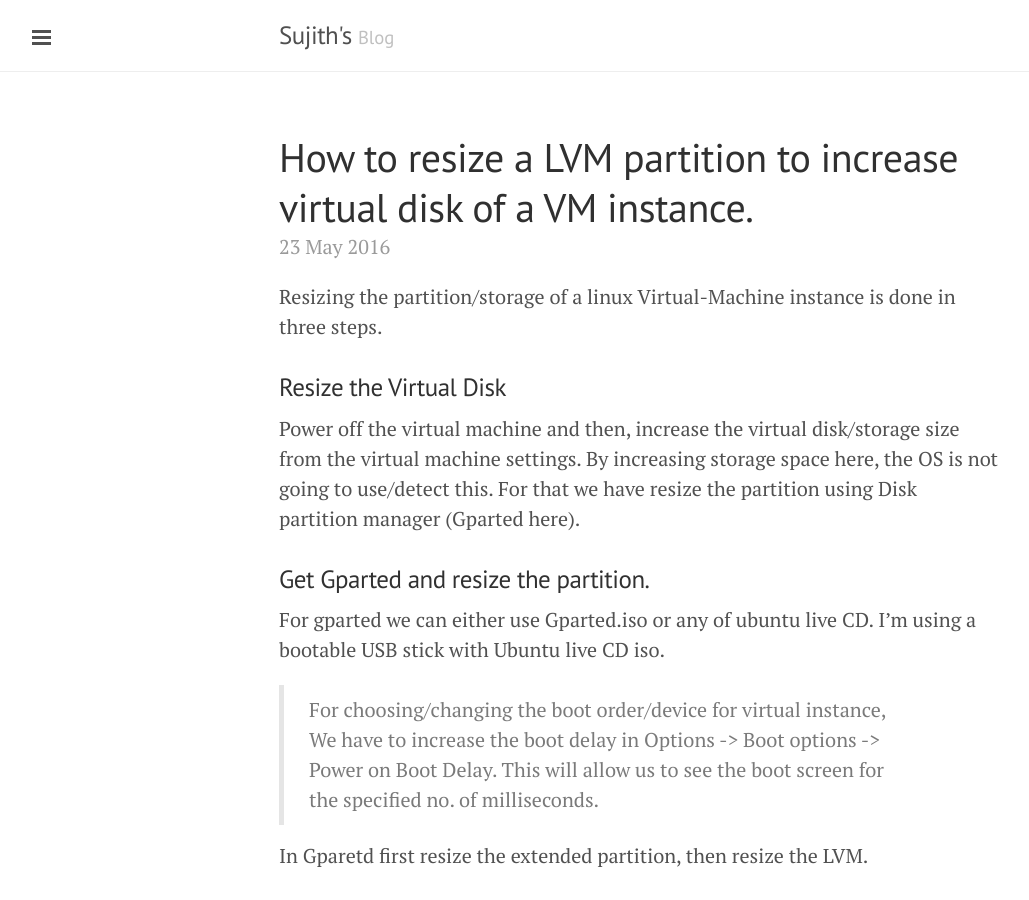
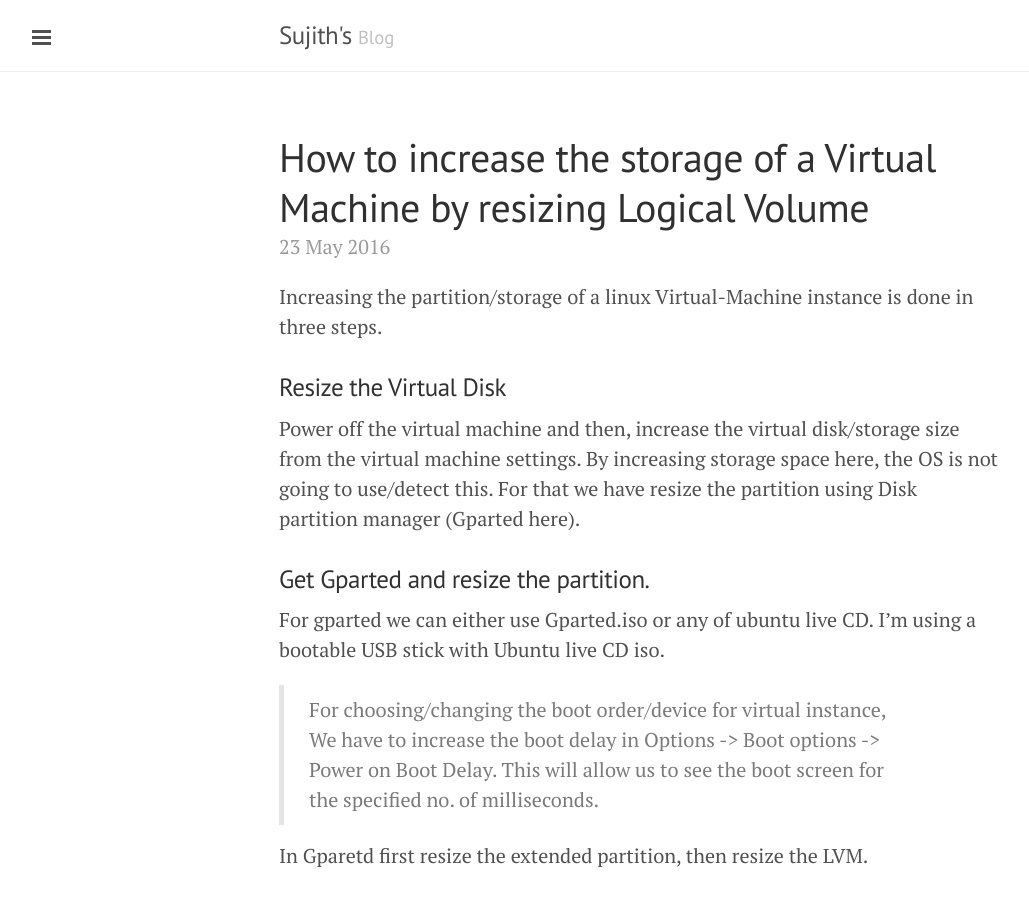
Before and after one commit to sujith3g/sujith3g.github.io, a Jekyll site: the page built from _posts/2016-05-23-How-to-resize-a-Logical-Volume-to-increase-virtual-disk-of-VM-instance.md, in a window 1280 px wide and 900 px high. Shown: the whole window, without its empty margins (1-1030 px from the left). Built offline with Jekyll 4.4.1, drawn with Linux system fonts in a browser that asks for light colours; comment, search, counter and statistics services are not loaded.

Commit message:
Title changed for post about increasing storage of VM

```diff
--- a/_posts/2016-05-23-How-to-resize-a-LVM-partition-to-increase-virtual-disk-of-VM-instance.md
+++ b/_posts/2016-05-23-How-to-resize-a-Logical-Volume-to-increase-virtual-disk-of-VM-instance.md
@@ -1,10 +1,10 @@
 ---
 layout: post
 comments: true
-title: How to resize a LVM partition to increase virtual disk of a VM instance.
+title: How to increase the storage of a Virtual Machine by resizing Logical Volume
 ---
 
-Resizing the partition/storage of a linux Virtual-Machine instance is done in three steps.
+Increasing the partition/storage of a linux Virtual-Machine instance is done in three steps.
 
 ### Resize the Virtual Disk
 
```
